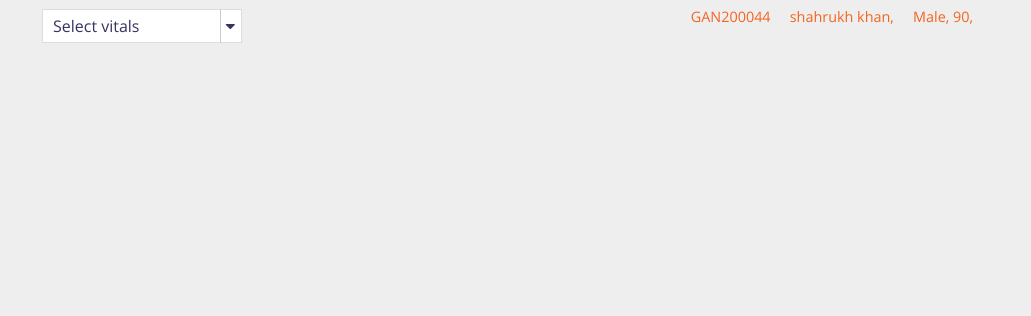
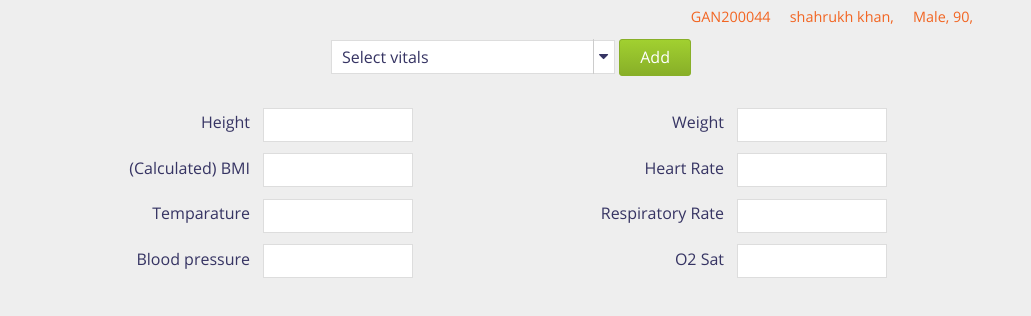
Before and after one commit to kunalch/JSS-Mockup, a website: page app/index.html at #/vitals in a window 1280 px wide. Shown: the part 54-370 px from the top of the page, without its empty margins (124-1155 px from the left). Drawn offline with Linux system fonts and the light colour scheme.

Commit message:
vitals page 1st cut

```diff
--- a/app/sass/_jss-ui-common.scss
+++ b/app/sass/_jss-ui-common.scss
@@ -57,6 +57,14 @@ form{
   border:none;
   padding:0px;
   width:100%;
+}
+.form-field-inline .form-field {
+    float: left;
+    display: inline;
+    float: left;
+    width: 50%;
+    margin: 0;
+    margin-bottom: 10px;
 }
 .form-field{
   @include clearfix();
--- a/app/sass/ipd.scss
+++ b/app/sass/ipd.scss
@@ -265,7 +265,16 @@
 /*** bed management css end ***/
 /** vitals css start **/
 .vitals{
-  padding:10px;
+  padding:10px 10px;
+  text-align: center;
+  .vitals-wrapper{
+    padding:10px 0px;
+  }
+  .vitals-select{
+    margin-top: 30px;
+    margin-bottom:20px;
+    display: inline-block;
+  }
 }
 /** vitals css end **/
 @media only screen and (max-width: 1200px) {
--- a/app/views/vitals.html
+++ b/app/views/vitals.html
@@ -4,7 +4,7 @@
 
              </ul>
               <ul class="patient-info">
-                            <li><img class="roundImages" ng-src="/patient_images/GAN200044.jpeg?q=1381299309815" onerror="this.onerror=null;this.src='../images/blank-user.gif'" src="../images/blank-user.gif"></li>
+                 <li><img class="roundImages"  src="../images/blank-user.gif"></li>
                   <li class="logoff">
                      <button ng-click="logout()"><i class="icon-off icon-white small"></i></button>
                  </li>
@@ -23,14 +23,92 @@
 <div class="opd-wrapper">
     <div class="vitals">
         <form>
+        <div class="vitals-select">
             <span class="select-arrow">
                 <select>
                     <option>Select vitals</option>
-                <option>Blood Pressssure</option>
+                    <option>Blood Pressssure Blood Pressssure</option>
                     <option>O2 Sat</option>
                     <option>Respiratory Rate</option>
                 </select>
             </span>
+            <button class="confirm">Add</button>
+        </div>
+        <div class="vitals-wrapper">
+            <div class="form-field-inline">
+                <article class="form-field">
+                    <div class="field-attribute">
+                        <label for="address1">Height</label>
+                    </div>
+                    <div class="field-value">
+                        <input type="number" placeholder="">
+                    </div>
+                </article>
+                <article class="form-field">
+                    <div class="field-attribute">
+                        <label for="address1">Weight</label>
+                    </div>
+                    <div class="field-value">
+                        <input type="number" placeholder="">
+                    </div>
+                </article>
+            </div>
+            <div class="form-field-inline">
+                <article class="form-field">
+                    <div class="field-attribute">
+                        <label for="address1">(Calculated) BMI</label>
+                    </div>
+                    <div class="field-value">
+                        <input type="number" placeholder="">
+                    </div>
+                </article>
+                <article class="form-field">
+                    <div class="field-attribute">
+                        <label for="address1">Heart Rate</label>
+                    </div>
+                    <div class="field-value">
+                        <input type="number" placeholder="">
+                    </div>
+                </article>
+            </div>
+            <div class="form-field-inline">
+                <article class="form-field">
+                    <div class="field-attribute">
+                        <label for="address1">Temparature</label>
+                    </div>
+                    <div class="field-value">
+                        <input type="number" placeholder="">
+                    </div>
+                </article>
+                <article class="form-field">
+                    <div class="field-attribute">
+                        <label for="address1">Respiratory Rate</label>
+                    </div>
+                    <div class="field-value">
+                        <input type="number" placeholder="">
+                    </div>
+                </article>
+            </div>
+            <div class="form-field-inline">
+                <article class="form-field">
+                    <div class="field-attribute">
+                        <label for="address1">Blood pressure</label>
+                    </div>
+                    <div class="field-value">
+                        <input type="number" placeholder="">
+                    </div>
+                </article>
+                <article class="form-field">
+                    <div class="field-attribute">
+                        <label for="address1">O2 Sat</label>
+                    </div>
+                    <div class="field-value">
+                        <input type="number" placeholder="">
+                    </div>
+                </article>
+            </div>
+
+        </div>
         </form>
     </div>
 </div>
```
Also changed, not shown: app/styles/ipd.css. Lines whose indentation alone changed are shown as unchanged.
